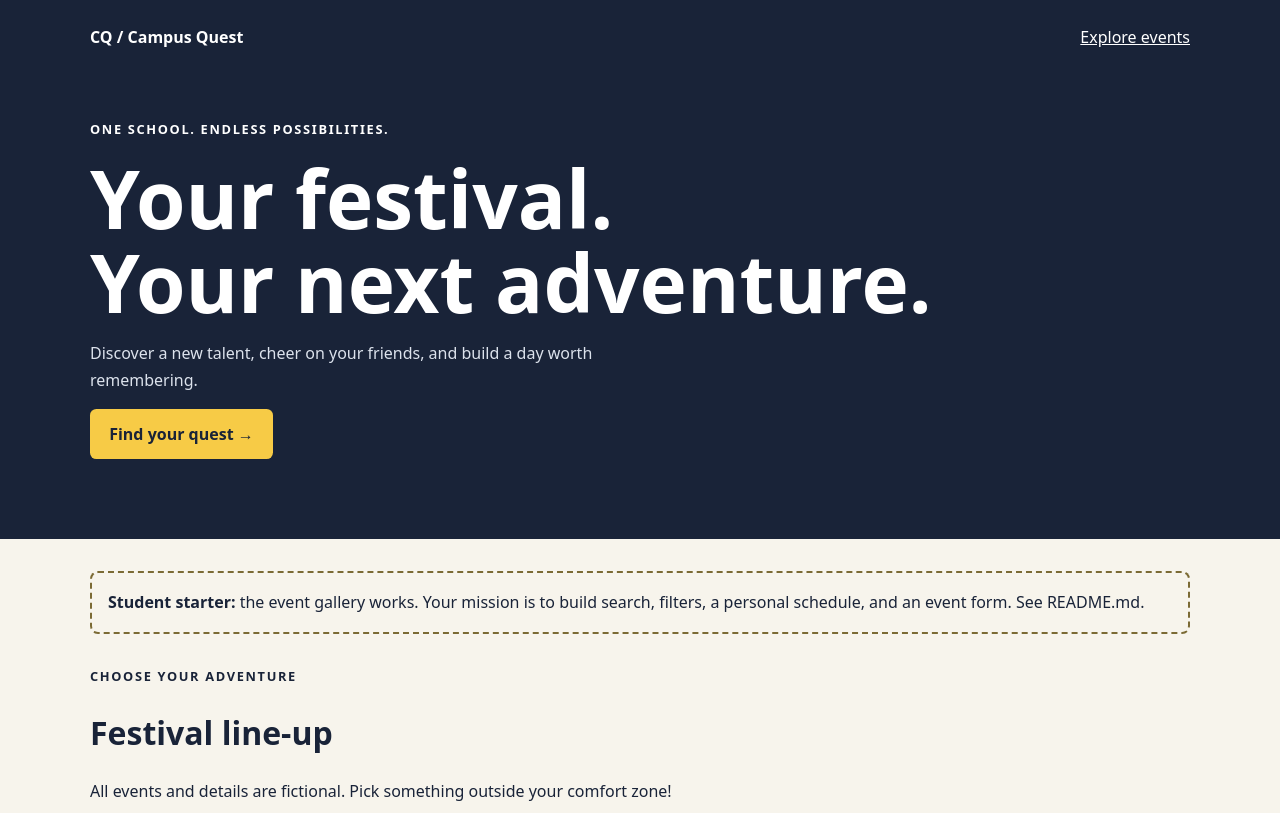
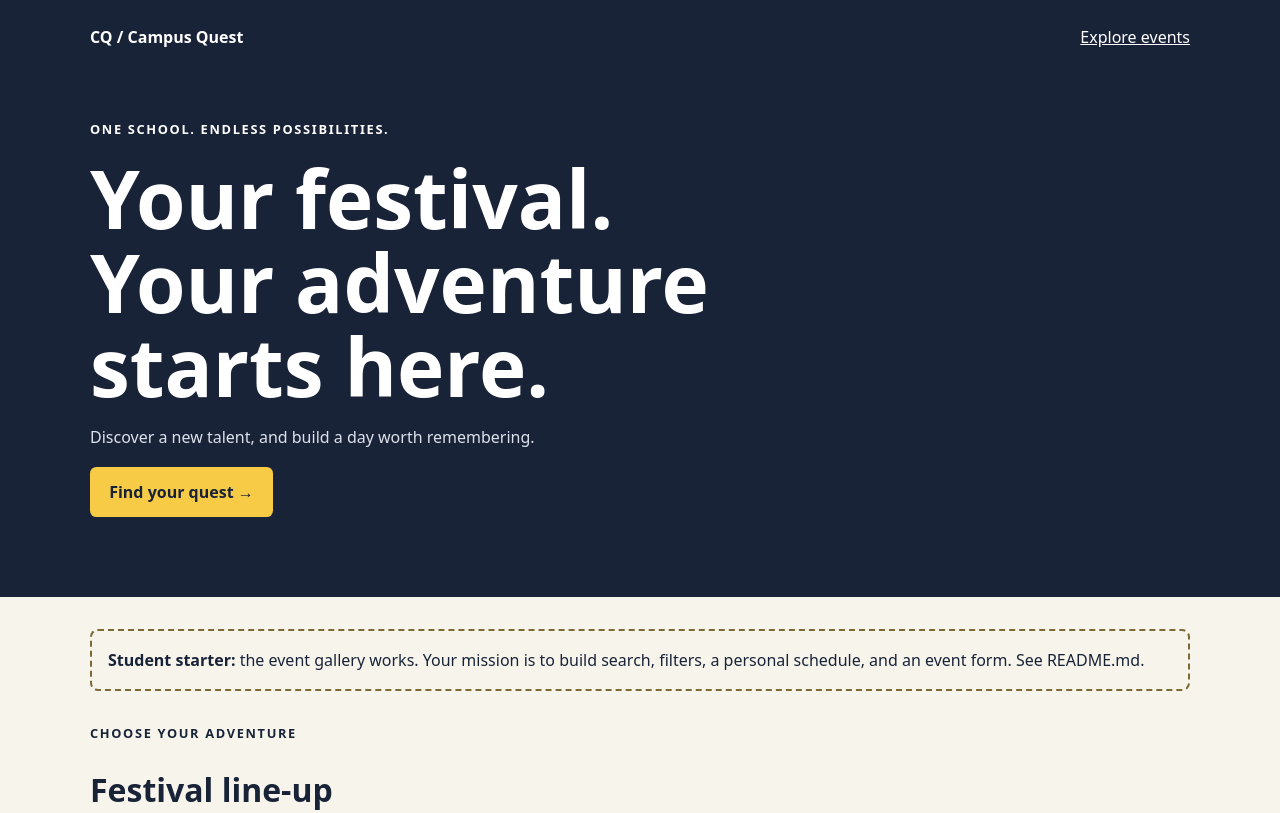
Before and after one commit to AON10Pal/campus-quest, a plain HTML site: page index.html in a window 1280 px wide. Shown: the top 813 px of the page. Drawn offline with Linux system fonts and the light colour scheme.

Commit message:
i have changed the few things in html

```diff
--- a/index.html
+++ b/index.html
@@ -18,8 +18,8 @@
     </nav>
     <div class="container hero-copy">
       <p class="eyebrow">One school. Endless possibilities.</p>
-      <h1>Your festival.<br>Your next adventure.</h1>
-      <p>Discover a new talent, cheer on your friends, and build a day worth remembering.</p>
+      <h1>Your festival.<br>Your adventure starts here.</h1>
+      <p>Discover a new talent, and build a day worth remembering.</p>
       <a class="button" href="#events">Find your quest →</a>
     </div>
   </header>
@@ -42,7 +42,7 @@
     <!-- TASK: Add a labelled event proposal form and accessible feedback. -->
   </main>
   <footer class="container footer">
-    <p>Campus Quest · A fictional festival, built to learn.</p>
+    <p>Campus Quest · A fictional festival, built to learn. </p>
     <!-- TASK: Add your public GitHub project link and a short creator credit. -->
   </footer>
 </body>
```
